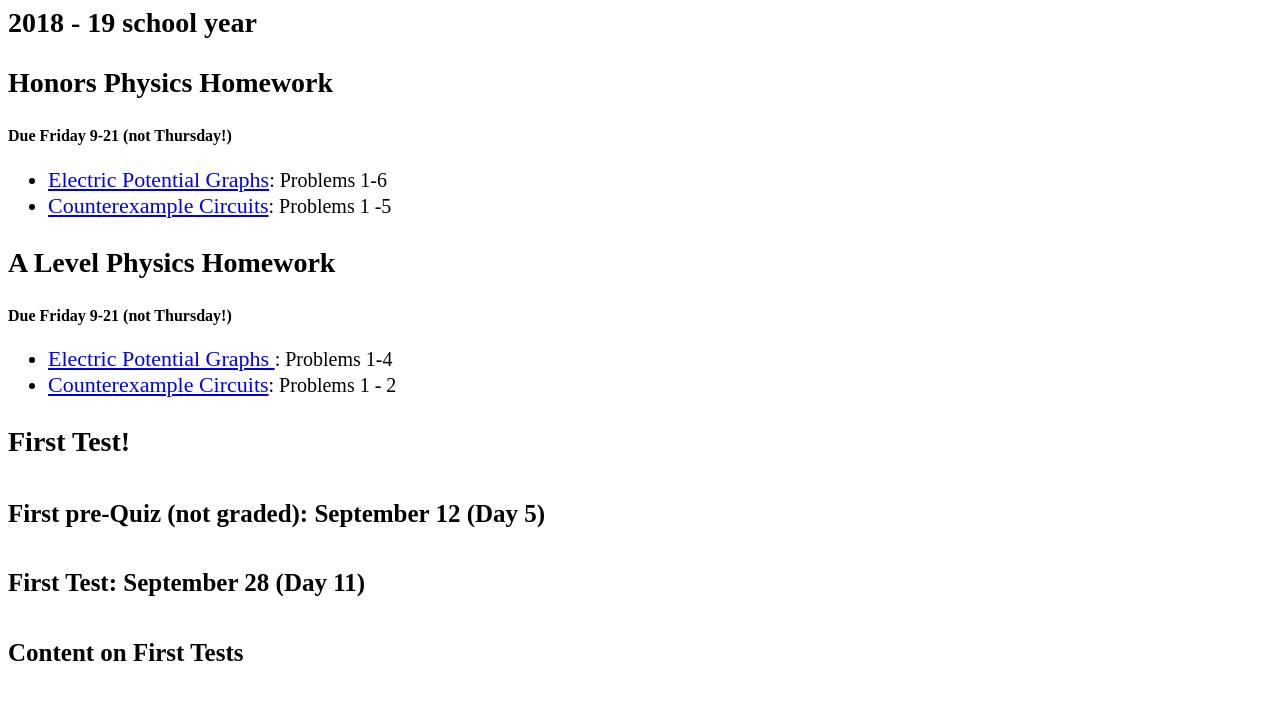
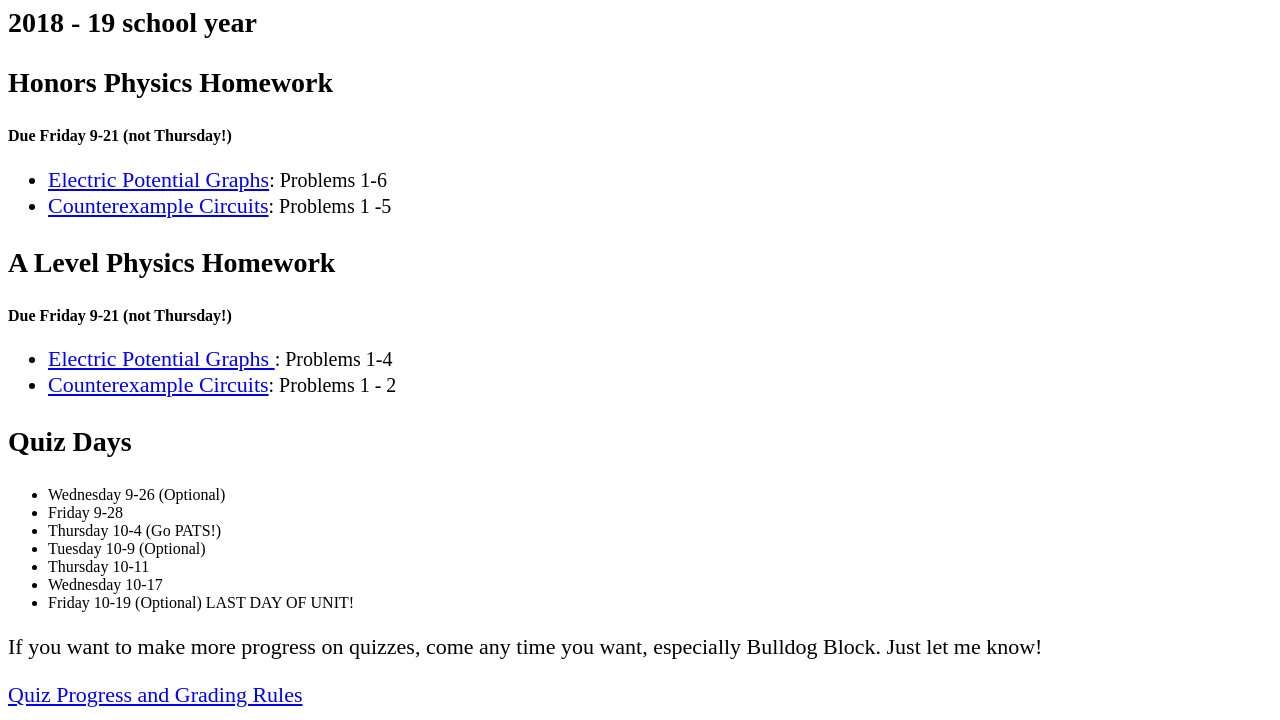
Before and after one commit to danielkuncik/teachingWebsite, a website: page public/basicPage.html in a window 1280 px wide. Shown: the part 79-799 px from the top of the page. Drawn offline with Linux system fonts and the light colour scheme.

Commit message:
add quiz rules

```diff
--- a/public/basicPage.html
+++ b/public/basicPage.html
@@ -50,9 +50,18 @@
 
 
 
-<h3>First Test!</h3>
-<h5>First pre-Quiz (not graded): September 12 (Day 5)</h5>
-<h5>First Test: September 28 (Day 11)</h5>
+<h3>Quiz Days</h3>
+<ul>
+    <li>Wednesday 9-26 (Optional)</li>
+    <li>Friday 9-28</li>
+    <li>Thursday 10-4 (Go PATS!)</li>
+    <li>Tuesday 10-9 (Optional)</li>
+    <li>Thursday 10-11</li>
+    <li>Wednesday 10-17</li>
+    <li>Friday 10-19 (Optional) LAST DAY OF UNIT!</li>
+</ul>
+<p>If you want to make more progress on quizzes, come any time you want, especially Bulldog Block. Just let me know!</p>
+<a href = './physicsPackets/quiz_rules.pdf'>Quiz Progress and Grading Rules</a>
 
 <h5>Content on First Tests</h5>
 <ul>
```
Also changed, not shown: 1 other file.
